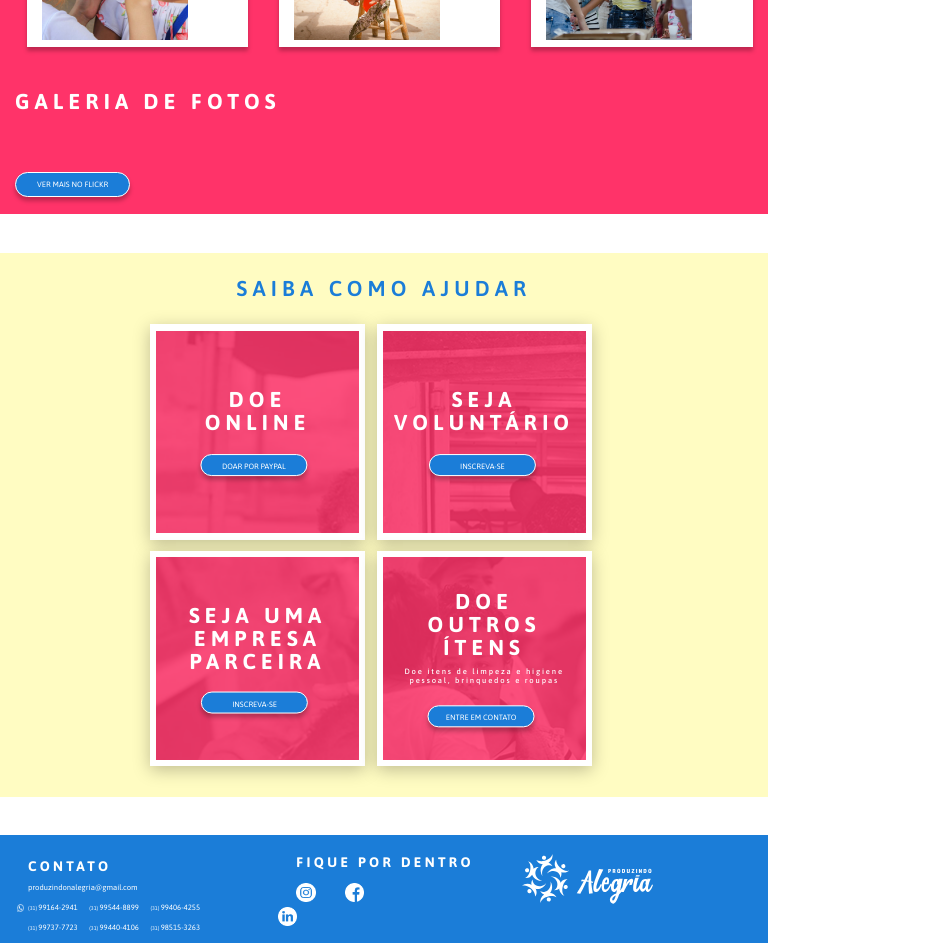
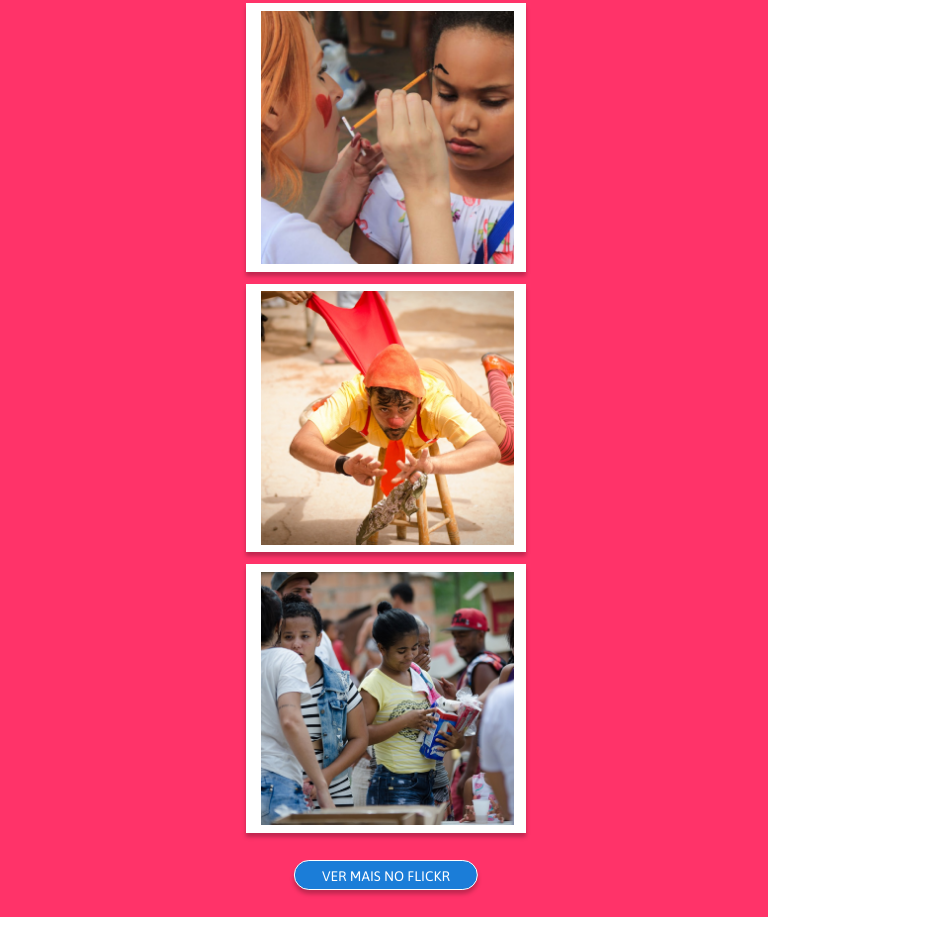
Before and after one commit to miilacg/ong-produzindoAlegria, a plain HTML site: page src/index.html in a window 768 px wide. Shown: the part 1628-2580 px from the top of the page, 925 px wide, since content can reach past the window. Drawn offline with nearby package versions, Linux system fonts and the light colour scheme.

Commit message:
Responsividade
Resposividade ok de 700px para cima

```diff
--- a/src/index.html
+++ b/src/index.html
@@ -85,7 +85,11 @@
             </div> <!-- fim row-sobre-nos -->
 
             <div class = "row row-galeria">
-                <div class = "col quadro-branco" style = "margin-left: 3.5vw;">
+                <div class = "col texto1">
+                    <label>Galeria de fotos</label><br>
+                </div>
+
+                <div class = "col quadro-branco">
                     <img class = "img-galeria" src = "imagens/img1.png">
                 </div>
 
@@ -101,13 +105,17 @@
                     <label>Galeria de fotos</label><br>
                     <button class = "btn botao-flickr" type = "submit">VER MAIS NO FLICKR</button>
                 </div>
+
+                <div class = "col flickr">
+                    <button class = "btn botao-flickr" type = "submit">VER MAIS NO FLICKR</button>
+                </div>
             </div> <!-- fim row-galeria -->
 
 
             <div class = "col-ajudar">
                 <h1 class = "titulo-ajudar" id = "ajuda">SAIBA COMO AJUDAR</h1>
                 <div class = "row row-ajudar">
-                    <div class = "quadros" style = "margin-left: 21.5vw;">
+                    <div class = "quadros doe">
                         <div class = "imagem-ajudar" style = "background-image: url(imagens/doe_online.png);">
                             <div class = "legenda online">
                                 <h4>DOE ONLINE</h4>
@@ -116,31 +124,31 @@
                         </div>
                     </div>
 
-                    <div class = "quadros" style = "margin-left: 1.5vw;">
+                    <div class = "quadros seja">
                         <div class = "imagem-ajudar" style = "background-image: url(imagens/seja_voluntario.png);">
                             <div class = "legenda voluntario">
                                 <h4>SEJA VOLUNTÁRIO</h4>
-                                <button class = "btn botao" type = "submit" style = "margin-left: 4.5vw;">INSCREVA-SE</button>
+                                <a href = "https://forms.gle/LwZsMzbXsY71oZTz7"><button class = "btn botao" type = "submit" style = "margin-left: 4.5vw;">INSCREVA-SE</button></a>
                             </div>
                         </div>
                     </div>
                 </div>
                 <div class = "row row-ajudar">
-                    <div class = "quadros" style = "margin-left: 21.5vw;">
+                    <div class = "quadros parceira">
                         <div class = "imagem-ajudar" style = "background-image: url(imagens/seja_uma_empresa_parceira.png);">
                             <div class = "legenda empresa">
                                 <h4>SEJA UMA EMPRESA PARCEIRA</h4>
-                                <button class = "btn botao" type = "submit" style = "margin-left: 1.6vw;">INSCREVA-SE</button>
+                                <a href = "https://forms.gle/7pCKCyhQNpni6q5H9"><button class = "btn botao" type = "submit" style = "margin-left: 1.6vw;">INSCREVA-SE</button></a>
                             </div>
                         </div>
                     </div>
 
-                    <div class = "quadros" style = "margin-left: 1.5vw;">
+                    <div class = "quadros itens">
                         <div class = "imagem-ajudar" style = "background-image: url(imagens/doe_outros_itens.png);">
                             <div class = "legenda outros">
                                 <h4>DOE OUTROS ÍTENS</h4>
-                                <h5 style = "width: 22vw;">Doe itens de limpeza e higiene pessoal, brinquedos e roupas</h5>
-                                <a href = "http://api.whatsapp.com/send?1=pt_BR&phone=5531991642941"><button class = "btn botao" type = "submit" style = "margin-left: 3.6vw;">ENTRE EM CONTATO</button></a>
+                                <h5>Doe itens de limpeza e higiene pessoal, brinquedos e roupas</h5>
+                                <a href = "http://api.whatsapp.com/send?1=pt_BR&phone=5531991642941"><button class = "btn botao" type = "submit">ENTRE EM CONTATO</button></a>
                             </div>
                         </div>
                     </div>
@@ -151,21 +159,23 @@
 
         <div class = "row footer" id = "contato">
             <div class = "col footer__logo1">
-                <a href = "#inicio"><img src = "imagens/logo3.svg" style = "height: 9vw;" alt = "logo da ONG Prduzindo Alegria"></a>
+                <a href = "#inicio"><img src = "imagens/logo3.svg" alt = "logo da ONG Prduzindo Alegria"></a>
             </div>
+
+            <div class = "row response">
                 <div class = "col footer__contato">
                     <h5>CONTATO</h5>
-                <h6>produzindonalegria@gmail.com</h6>
+                    <h6><img src = "imagens/mail.svg" alt = "logo do whatsapp">produzindonalegria@gmail.com</h6>
                     <div class = "col telefones">
                         <div class = "row telefones">
-                        <h6><img src = "imagens/whatsapp.png" alt = "logo do whatsapp" style = "width: 1vw; margin-right: .5vw; margin-left: -1.5vw"><span style = "font-size: .7vw">(31) </span>99164-2941</h6>
-                        <h6><span style = "font-size: .7vw">(31) </span>99544-8899</h6>
-                        <h6><span style = "font-size: .7vw">(31) </span>99406-4255</h6>
+                            <h6><img src = "imagens/whatsapp.png" alt = "logo do whatsapp"><span style = "font-size: .8vw">(31) </span>99164-2941</h6>
+                            <h6><span style = "font-size: .8vw">(31) </span>99544-8899</h6>
+                            <h6><span style = "font-size: .8vw">(31) </span>99406-4255</h6>
                         </div>
                         <div class = "row telefones">
-                        <h6><span style = "font-size: .7vw">(31) </span>99737-7723</h6>
-                        <h6><span style = "font-size: .7vw">(31) </span>99440-4106</h6>
-                        <h6><span style = "font-size: .7vw">(31) </span>98515-3263</h6>
+                            <h6><span style = "font-size: .8vw">(31) </span>99737-7723</h6>
+                            <h6><span style = "font-size: .8vw">(31) </span>99440-4106</h6>
+                            <h6><span style = "font-size: .8vw">(31) </span>98515-3263</h6>
                         </div>
                     </div>
                 </div>
@@ -173,16 +183,18 @@
                     <h5>FIQUE POR DENTRO</h5>
                     <div class = "row sociais__logo">
                         <div class = "col logo__instagram">
-                        <a href = "https://www.instagram.com/produzindoalegria/"><img src = "imagens/instagram.png" alt = "logo do instagram" style = "width: 2.5vw;"></a>
+                            <a href = "https://www.instagram.com/produzindoalegria/"><img src = "imagens/instagram.png" alt = "logo do instagram"></a>
                         </div>
                         <div class = "col logo__facebook">
-                        <a href = "https://www.facebook.com/produzindoalegria/"><img src = "imagens/facebook.png" alt = "logo do facebook" style = "margin-left: -1.2vw; width: 2.5vw;"></a>
+                            <a href = "https://www.facebook.com/produzindoalegria/"><img src = "imagens/facebook.png" alt = "logo do facebook" style = "margin-left: -1.2vw;"></a>
                         </div>
                         <div class = "col logo__linkedin">
-                        <img src = "imagens/linkedin.png" alt = "logo do linkedin" style = "margin-left: -2.4vw; width: 2.5vw;">
+                            <img src = "imagens/linkedin.png" alt = "logo do linkedin" style = "margin-left: -2.4vw;">
                         </div>
                     </div>
                 </div>
+            </div>
+
             <div class = "col footer__logo2">
                 <a href = "#inicio"><img src = "imagens/logo3-vertival.svg" style = "width: 17vw;" alt = "logo da ONG Prduzindo Alegria"></a>
             </div>
--- a/src/style.css
+++ b/src/style.css
@@ -211,12 +211,14 @@ label{
 .row-galeria{
     background: #FF3369;
     display: flex;
-    padding: 6.25vw 0;
+    padding: 6vw 0;
     width: 100%;
+    padding-left: .8vw;
+    padding-right: 1vw;
 }
 
 .quadro-branco{
-    margin: 0 2vw;
+    margin: 0;
     background: #FFFFFF;
     box-shadow: 0px 4px 4px rgba(0, 0, 0, 0.25);
 }
@@ -233,7 +235,7 @@ label{
     flex-direction: column;
     justify-content: space-around;
     height: 10vw;
-    margin-top: 5.5vw;
+    margin-top: 2.5vw;
 }
 
 .btn.botao-flickr{
@@ -252,8 +254,36 @@ label{
     line-height: 1.6vw;
 }
 
+.texto{
+    display: block;
+}
+
+.texto1{
+    display: none;
+}
+
+.flickr{
+    display: none;
+}
+
 
 /*como ajudar*/
+.quadros.doe{
+    margin-left: 21.5vw;
+}
+
+.quadros.seja{
+    margin-left: 1.5vw;
+}
+
+.quadros.parceira{
+    margin-left: 21.5vw;
+}
+
+.quadros.itens{
+    margin-left: 1.5vw;
+}
+
 .quadros h4{
     font-family: Asap;
     font-weight: bold;
@@ -340,12 +370,20 @@ label{
     width: 18vw;
 }
 
-.legenda.outros h6{
-    width: 30vw;
+.legenda.outros h5{
+    width: 25vw;
+}
+
+.legenda.outros .botao{
+    margin-left: 5.5vw;
 }
 
 
 /*rodape*/
+.footer__logo1 img{
+    width: 8vw;
+}
+
 .footer{
     width: 100%;
     height: 14vw;
@@ -378,13 +416,18 @@ label{
 }
 
 .footer .footer__contato{
-    margin-top: .5vw;
-    margin-right: 5.5vw;
-    margin-left: -5.5vw;
+    margin-top: .9vw;
+    margin-right: 4.5vw;
+    width: 40vw;
 }
 
 .footer .footer_contato .col .telefones{
     margin-right: 2vw;
+}
+
+.footer .footer__sociais{
+    margin-right: -3vw;
+    margin-top: .9vw;
 }
 
 .footer__sociais .sociais__logo{
@@ -400,14 +443,79 @@ label{
     display: none;
 }
 
+.footer__contato img{
+    width: 1vw;
+    margin-right: .5vw;
+    margin-left: -1.5vw
+}
+
+.footer__sociais .sociais__logo .col img{
+    width: 2.5vw;
+}
+
 /*responsividade*/
-@media (min-width: 1800px){} /*responsividade ok*/
+@media (min-width: 1800px){
+    /*banner rosa*/
+    .quadro-branco{
+        margin: 0 2.5vw;
+    }
 
-@media (min-width: 1200px) and (max-width: 1799px){} /*responsividade ok*/
+    .texto{
+        margin-top: 4vw;
+    }
+}
 
-@media screen and (min-width: 1100px) and (max-width: 1199px){} /*responsividade ok*/
+@media (min-width: 1330px) and (max-width: 1799px){
+    /*banner rosa*/
+    .quadro-branco{
+        margin: 0 2.5vw;
+    }
 
-@media screen and (min-width: 900px) and (max-width: 1099px){
+    .texto{
+        margin-top: 4vw;
+    }
+
+    /*como ajudar*/
+    .legenda.empresa{
+        margin-left: .5vw;
+    }
+
+    .legenda.empresa .botao{
+        margin-left: 5.8vw;
+    }
+}
+
+@media screen and (min-width: 1100px) and (max-width: 1329px){
+    /*banner rosa*/
+    .quadro-branco{
+        margin: 0 2.1vw;
+    }
+
+    /*como ajudar*/
+    .legenda.empresa{
+        margin-left: .5vw;
+    }
+
+    .legenda.empresa .botao{
+        margin-left: 5.8vw;
+    }
+}
+
+@media screen and (min-width: 1000px) and (max-width: 1099px){
+    /*banner rosa*/
+    .quadro-branco{
+        margin: 0 2.1vw;
+    }
+
+    /*como ajudar*/
+    .legenda.empresa{
+        margin-left: .5vw;
+    }
+
+    .legenda.empresa .botao{
+        margin-left: 5.8vw;
+    }
+
     /*rodape*/
     .footer__sociais .sociais__logo .logo__facebook{
         margin-left: -1.5vw
@@ -418,7 +526,7 @@ label{
     }
 }
 
-@media screen and (min-width: 480px) and (max-width:  899px) {
+@media screen and (min-width: 850px) and (max-width: 999px) {
     /*row sobre nós*/
     .row_sobre-nos{
         flex-direction: column;
@@ -499,7 +607,6 @@ label{
         margin: 5% 0;
         text-align: center;
         font-weight: bold;
-
     }
 
     .body .row_sobre-nos .fazemos-isso .caixas .caixas__card .card__featured span{
@@ -518,195 +625,173 @@ label{
 
     /*banner rosa*/
     label{
-        font-size: 2.8vw;
-        line-height: 3.5vw;
-        letter-spacing: 0.24em;
-        text-transform: uppercase;
-        color: #FFFFFF;
+        font-size: 5vw;
+        line-height: 5.5vw;
     }
 
     .row-galeria{
-        background: #FF3369;
-        display: flex;
-        padding: 6.25vw 0;
+        flex-direction: column;
         width: 100%;
+        height: auto;
+        padding-top: 4vw;
+        padding-left: 32vw;
+    }
+
+    .row-galeria .col{
+        max-width: 36vw;
+        position: relative;
     }
 
     .quadro-branco{
-        margin: 0 2vw;
-        background: #FFFFFF;
-        box-shadow: 0px 4px 4px rgba(0, 0, 0, 0.25);
+        width: 35vw;
+        height: 35vw;
+        margin-bottom: 1.5vw;
     }
 
     .img-galeria{
-        width: 19vw;
-        height: 19vw;
-        margin-top: 1vw;
-        margin-bottom: 1vw;
+        width: 33vw;
+        height: 33vw;
+    }
+
+    .texto1{
+        text-align: center;
+        margin-bottom: 3vw;
+    }
+
+    .btn.botao-flickr{
+        position: absolute;
+        left: 50%;
+        transform: translate(-50%);
+
+        margin-top: 2vw;
+        width: 24vw;
+        height: 4vw;
+        font-size: 1.8vw;
+        line-height: 2.6vw;
+    }
+
+    .col.flickr{
+        margin-bottom: 3.5vw;
     }
 
     .texto{
-        display: flex;
-        flex-direction: column;
-        justify-content: space-around;
-        height: 10vw;
-        margin-top: 5.5vw;
+        display: none;
     }
 
-    .btn.botao-flickr{
-        margin-top: 1.5rem;
-        width: 15vw;
-        height: 3.2vw;
-        background: #1B7DD8;
-        border: 1px solid #FFFFFF;
-        box-sizing: border-box;
-        box-shadow: 0px 4px 4px rgba(0, 0, 0, 0.25);
-        border-radius: 2vw;
-        font-family: 'Asap', sans-serif;
-        font-style: normal;
-        font-size: 1vw;
-        color: #fff;
-        line-height: 1.6vw;
+    .texto1{
+        display: block;
     }
 
+    .flickr{
+        display: block;
+    }
 
     /*como ajudar*/
+    .quadros.doe{
+        margin-left: 16vw;
+    }
+
+    .quadros.parceira{
+        margin-left: 16vw;
+    }
+
     .quadros h4{
-        font-family: Asap;
-        font-weight: bold;
-        font-size: 2.8vw;
-        line-height: 3vw;
-        text-align: center;
-        letter-spacing: 0.24em;
-        color: #FFF;
-        text-transform: uppercase;
+        font-size: 3vw;
+        line-height: 3.3vw;
     }
 
     .quadros h5{
-        font-family: Asap;
-        font-size: 1vw;
-        line-height: 1.2vw;
-        text-align: center;
+        font-size: 1.2vw;
+        line-height: 1.4vw;
         letter-spacing: 0.24em;
-        color: #FFF;
+        margin-top: 2vw;
+    }
+
+    .quadros{
+        width: 35vw;
+        height: 35vw;
     }
 
     .col-ajudar .titulo-ajudar{
-        color: #1B7DD8;
-        font-family: 'Asap', sans-serif;
-        font-size: 2.8vw;
-        font-weight: 600;
-        letter-spacing: 0.24em;
-        text-align: center;
-        margin-bottom: 1.5vw;
-        margin-top: 3vw;
-    }
-
-    .col-ajudar{
-        background: #FFFCC2;
-        width: 100%;
-        margin-top: 5vw;
-        padding-bottom: 4vw;
-        position: relative;
-    }
-
-    .quadros{
-        width: 28vw;
-        height: 28vw;
-        background: #FFFFFF;
-        box-shadow: 0px 4px 16px rgba(0, 0, 0, 0.25);
-        margin-top: 1.5vw;
-        padding: .8vw .8vw .8vw .8vw;
-        position: relative;
+        font-size: 4.5vw;
+        line-height: 5vw;
+        margin-bottom: 2.5vw;
+        margin-top: 4vw;
     }
 
     .btn.botao{
-        width: 14vw;
-        height: 2.9vw;
-        margin-top: 1.5vw;
-        background: #1B7DD8;
-        border: 1px solid #FFFFFF;
-        box-sizing: border-box;
-        box-shadow: 0px 4px 4px rgba(0, 0, 0, 0.25);
-        border-radius: 2vw;
-        font-family: 'Asap', sans-serif;
-        font-size: 1vw;
-        line-height: 1.6vw;
-        text-transform: uppercase;
-        color: #FFFFFF;
-    }
-
-    .quadros .imagem-ajudar{
-        height: 100%;
-        position: relative;
+        width: 16vw;
+        height: 3.5vw;
+        font-size: 1.2vw;
     }
 
     .legenda{
         position: absolute;
         left: 50%;
-        top: 50%;
-        transform: translate(-50%, -50%);
+        transform: translate(-50%);
         padding: 0px 0px 0px 0px;
-    }
-
-    .legenda.online{
-        width: 15vw;
+        margin-top: -5.5vw;
     }
 
     .legenda.empresa{
-        width: 18vw;
+        width: 20vw;
+        margin-top: -8vw;
     }
 
-    .legenda.outros h6{
-        width: 30vw;
+    .legenda.outros{
+        margin-top: -10.5vw;
     }
 
+    .legenda.outros h5{
+        width: 25vw;
+    }
+
+    .legenda.outros .botao{
+        margin-left: 4vw;
+    }
 
     /*rodape*/
     .footer{
-        width: 100%;
-        height: 14vw;
-        margin-top: 5vw;
-        margin-bottom: .2vw;
-        background: #1B7DD8;
-        padding-top: 2.5vw;
-        padding-left: 7.2vw;
-        padding-right: 4.5vw;
+        flex-direction: column;
+        height: auto;
+        padding-top: 3vw;
+        padding-left: 20vw;
+        margin-bottom: .5vw;
     }
 
     .footer h5{
-        font-family: Asap;
-        font-style: normal;
-        font-weight: bold;
-        font-size: 1.8vw;
-        line-height: 2.1vw;
-        letter-spacing: 0.24em;
-        color: #FFFFFF;
+        font-size: 2.5vw;
+        line-height: 2.3vw;
+        margin-bottom: 1.5vw;
     }
 
     .footer h6{
-        font-family: Asap;
-        font-style: normal;
-        font-weight: normal;
-        font-size: 1vw;
-        line-height: 1.5vw;
-        color: #FFFFFF;
+        font-size: 1.25vw;
+        line-height: 1.8vw;
         margin-right: 1.5vw;
     }
 
     .footer .footer__contato{
-        margin-top: .5vw;
-        margin-right: 5.5vw;
-        margin-left: -5.5vw;
+        margin-left: -6vw;
     }
 
-    .footer .footer_contato .col .telefones{
-        margin-right: 2vw;
+    .footer__contato img{
+        width: 1.25vw;
+        margin-right: .5vw;
+        margin-left: -1.75vw
+    }
+
+    .footer__sociais{
+        margin-left: -25vw;
     }
 
     .footer__sociais .sociais__logo{
-        width: 15vw;
+        width: 19vw;
         margin-top: .8vw;
+    }
+
+    .footer__sociais .sociais__logo .col img{
+        width: 3.3vw;
     }
 
     .footer__logo1{
@@ -715,13 +800,292 @@ label{
 
     .footer__logo2{
         display: block;
+        margin-top: 2.5vw;
+        margin-bottom: 2vw;
+        margin-left: 20vw;
     }
 }
 
-@media screen and (min-width:320px) and (max-width: 479px) {
+@media screen and (min-width: 700px) and (max-width: 849px) {
+    /*row sobre nós*/
+    .row_sobre-nos{
+        flex-direction: column;
+        padding-right: 11vw;
+        padding-left: 8vw;
+        width: 100%;
+    }
+
+    .row_sobre-nos .sobre-nos{
+        width: 100%;
+        max-width: 100%;
+        position: relative;
+    }
+
+    /*sobre nos*/
+    .titulo-sobre-nos{
+        font-size: 6vw;
+        margin-bottom: 4vw;
+        line-height: 4.5vw;
+        text-align: center;
+    }
+
+    .sobre-nos p{
+        font-size: 2vw;
+        line-height: 2.5vw;
+        text-align: justify;
+    }
+
+    .sobre-nos p strong{
+        font-size: 2.4vw;
+        line-height: 2.7vw;
+    }
+
+    .btn.botao-ajuda{
+        position: absolute;
+        left: 50%;
+        transform: translate(-50%);
+        width: 22vw;
+        height: 4.5vw;
+        font-size: 1.65vw;
+        margin-top: 1.3vw;
+        margin-bottom: 3vw;
+    }
+
+    /*fazemos isso e muito mais*/
+    .body .row_sobre-nos .fazemos-isso{
+        width: 100%;
+        max-width: 100%;
+        padding-left: 3.5vw;
+        padding-top: 4vw;
+    }
+
+    .body .row_sobre-nos .fazemos-isso .fazemos-isso__title{
+        font-size: 2vw;
+        line-height: 2.3vw;
+        margin-top: 4vw;
+    }
+
+    .body .row_sobre-nos .fazemos-isso .caixas{
+        display: flex;
+        flex-direction: row;
+        margin-top: 3vw;
+        margin-left: 7vw;
+    }
+
+    .body .row_sobre-nos .fazemos-isso .caixas .caixas__card{
+        max-width: 31vw;
+    }
+
+    .body .row_sobre-nos .fazemos-isso .caixas .caixas__card img{
+        height: auto;
+        width: 20vw;
+    }
+
+    .body .row_sobre-nos .fazemos-isso .caixas .caixas__card .card__featured{
+        font-size: 6.6vw;
+        line-height: 6.7vw;
+        margin: 5% 0;
+        text-align: center;
+        font-weight: bold;
+    }
+
+    .body .row_sobre-nos .fazemos-isso .caixas .caixas__card .card__featured span{
+        line-height: 2.1vw;
+        font-size: 2vw;
+        margin-right: 0.9vw;
+        font-weight: lighter;
+    }
+
+    .body .row_sobre-nos .fazemos-isso .caixas .caixas__card p{
+        line-height: 2.1vw;
+        font-size: 2vw;
+        text-align: center;
+    }
+
+
+    /*banner rosa*/
+    label{
+        font-size: 5vw;
+        line-height: 5.5vw;
+    }
+
+    .row-galeria{
+        flex-direction: column;
+        width: 100%;
+        height: auto;
+        padding-top: 4vw;
+        padding-left: 32vw;
+    }
+
+    .row-galeria .col{
+        max-width: 36.5vw;
+        position: relative;
+    }
+
+    .quadro-branco{
+        width: 35vw;
+        height: 35vw;
+        margin-bottom: 1.5vw;
+    }
+
+    .img-galeria{
+        width: 33vw;
+        height: 33vw;
+    }
+
+    .texto1{
+        text-align: center;
+        margin-bottom: 3vw;
+    }
+
+    .btn.botao-flickr{
+        position: absolute;
+        left: 50%;
+        transform: translate(-50%);
+
+        margin-top: 2vw;
+        width: 24vw;
+        height: 4vw;
+        font-size: 1.8vw;
+        line-height: 2.6vw;
+    }
+
+    .col.flickr{
+        margin-bottom: 3.5vw;
+    }
+
+    .texto{
+        display: none;
+    }
+
+    .texto1{
+        display: block;
+    }
+
+    .flickr{
+        display: block;
+    }
+
+    /*como ajudar*/
+    .quadros.doe{
+        margin-left: 16vw;
+    }
+
+    .quadros.parceira{
+        margin-left: 16vw;
+    }
+
+    .quadros h4{
+        font-size: 3vw;
+        line-height: 3.3vw;
+    }
+
+    .quadros h5{
+        font-size: 1.2vw;
+        line-height: 1.4vw;
+        letter-spacing: 0.24em;
+        margin-top: 2vw;
+    }
+
+    .quadros{
+        width: 35vw;
+        height: 35vw;
+    }
+
+    .col-ajudar .titulo-ajudar{
+        font-size: 4.5vw;
+        line-height: 5vw;
+        margin-bottom: 2.5vw;
+        margin-top: 4vw;
+    }
+
+    .btn.botao{
+        width: 16vw;
+        height: 3.5vw;
+        font-size: 1.2vw;
+    }
+
+    .legenda{
+        position: absolute;
+        left: 50%;
+        transform: translate(-50%);
+        padding: 0px 0px 0px 0px;
+        margin-top: -5.5vw;
+    }
+
+    .legenda.empresa{
+        width: 20vw;
+        margin-top: -8vw;
+    }
+
+    .legenda.outros{
+        margin-top: -10.5vw;
+    }
+
+    .legenda.outros h5{
+        width: 25vw;
+    }
+
+    .legenda.outros .botao{
+        margin-left: 4vw;
+    }
+
+    /*rodape*/
+    .footer{
+        flex-direction: column;
+        height: auto;
+        padding-top: 3vw;
+        padding-left: 20vw;
+        margin-bottom: .5vw;
+    }
+
+    .footer h5{
+        font-size: 2.7vw;
+        line-height: 2.3vw;
+        margin-bottom: 1.5vw;
+    }
+
+    .footer h6{
+        font-size: 1.5vw;
+        line-height: 1.8vw;
+        margin-right: 1.5vw;
+    }
+
+    .footer .footer__contato{
+        margin-left: -6vw;
+    }
+
+    .footer__contato img{
+        width: 1.5vw;
+        margin-right: .5vw;
+        margin-left: -2vw
+    }
+
+    .footer__sociais{
+        margin-left: -30vw;
+    }
+
+    .footer__sociais .sociais__logo{
+        width: 21vw;
+        margin-top: .8vw;
+    }
+
+    .footer__sociais .sociais__logo .col img{
+        width: 3.3vw;
+    }
+
+    .footer__logo1{
+        display: none;
+    }
+
+    .footer__logo2{
+        display: block;
+        margin-top: 2.5vw;
+        margin-bottom: 2vw;
+        margin-left: 20vw;
+    }
+}
+
+@media screen and (max-width:699px) {
 
 }
-
-@media screen and (max-width:319px) {
-
-}
```
Also changed, not shown: src/imagens/mail.svg (added). Lines whose indentation alone changed are shown as unchanged.
